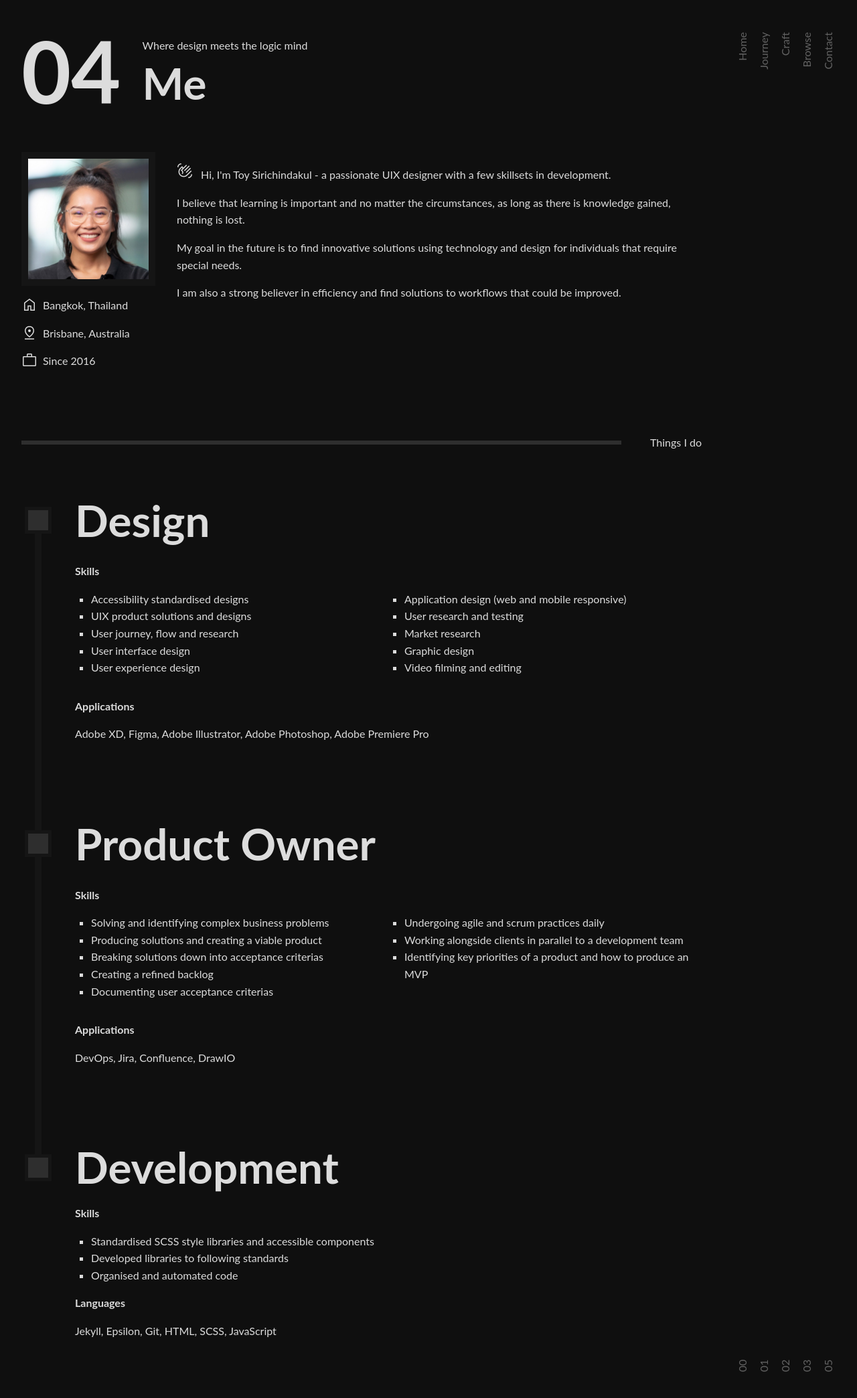
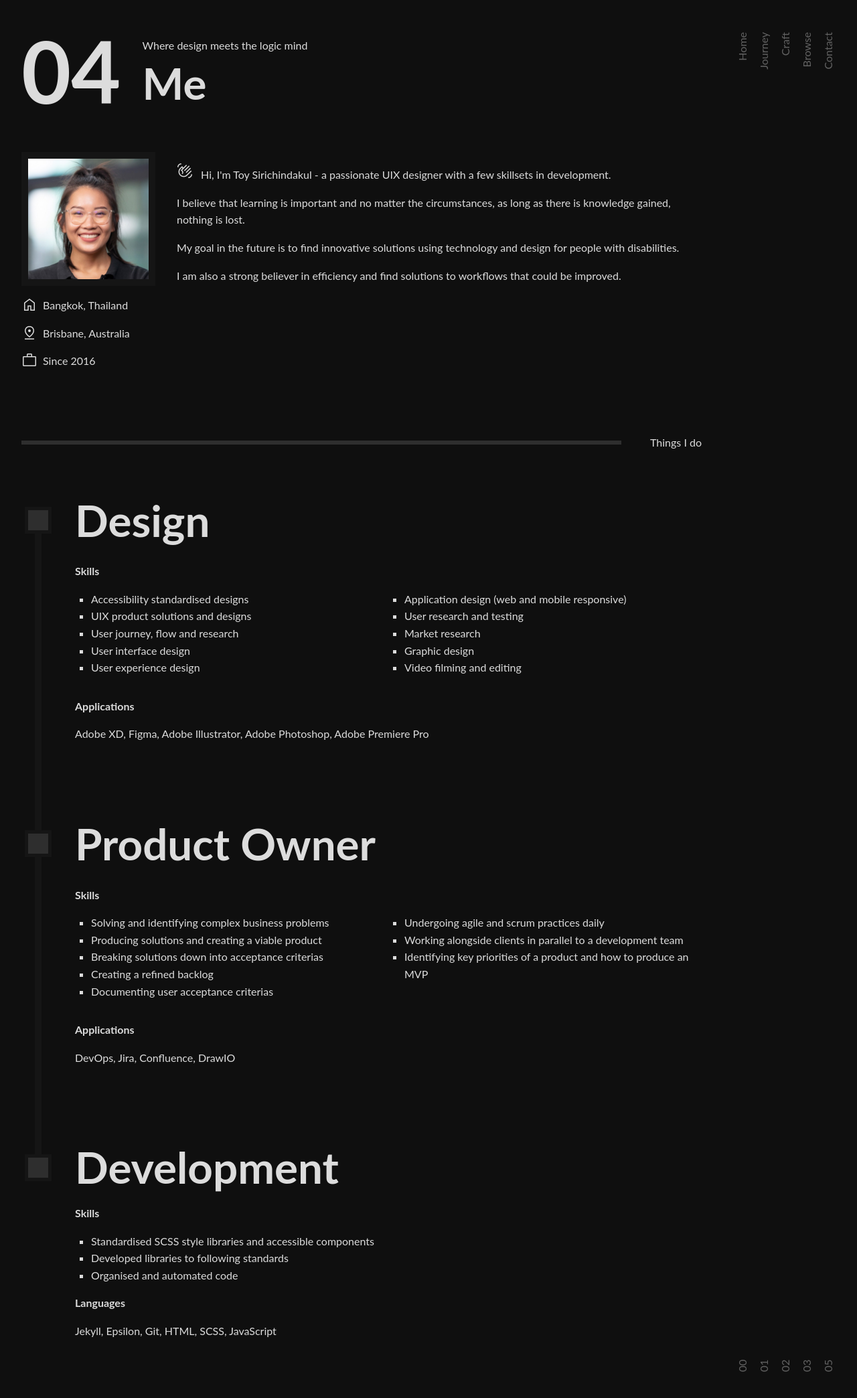
Before and after one commit to t-siri/portfolio-2022, a Jekyll site: the page built from _pages/about.html, in a window 1280 px wide. Shown: the top 2088 px of the page at 67% size. Built offline with Jekyll 4.4.1, drawn with Linux system fonts in a browser that asks for light colours; some web fonts are replaced.

Commit message:
new words

```diff
--- a/_pages/about.html
+++ b/_pages/about.html
@@ -44,7 +44,7 @@ subtitle: Where design meets the logic mind
 
 				<p>My goal in the future is to find
 					innovative solutions using
-					technology and design for individuals that require special needs.</p>
+					technology and design for people with disabilities.</p>
 
 				<p>I am also a strong believer in efficiency and find solutions to workflows that could be improved.</p>
 			</div>
```
Also changed, not shown: 1 other file.
